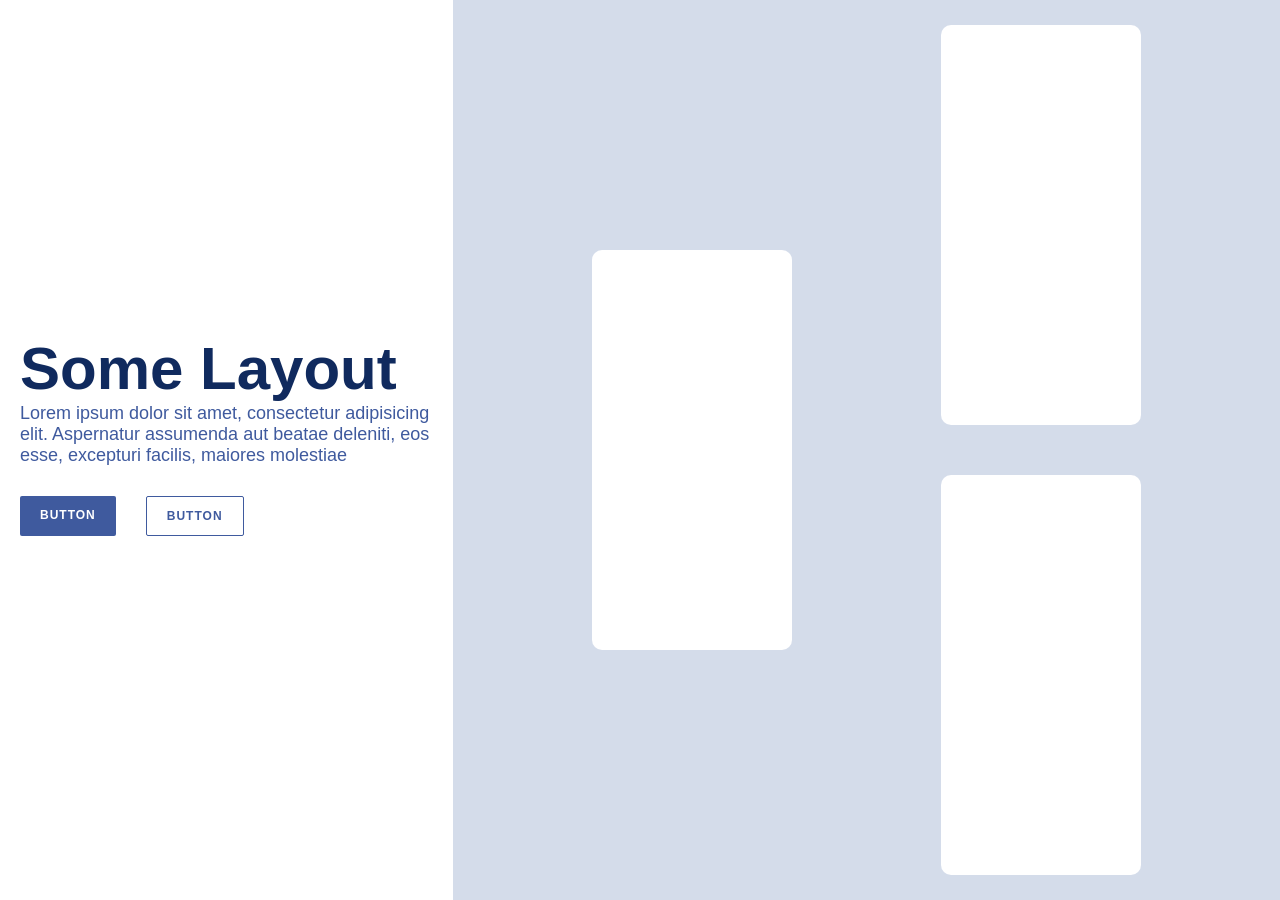
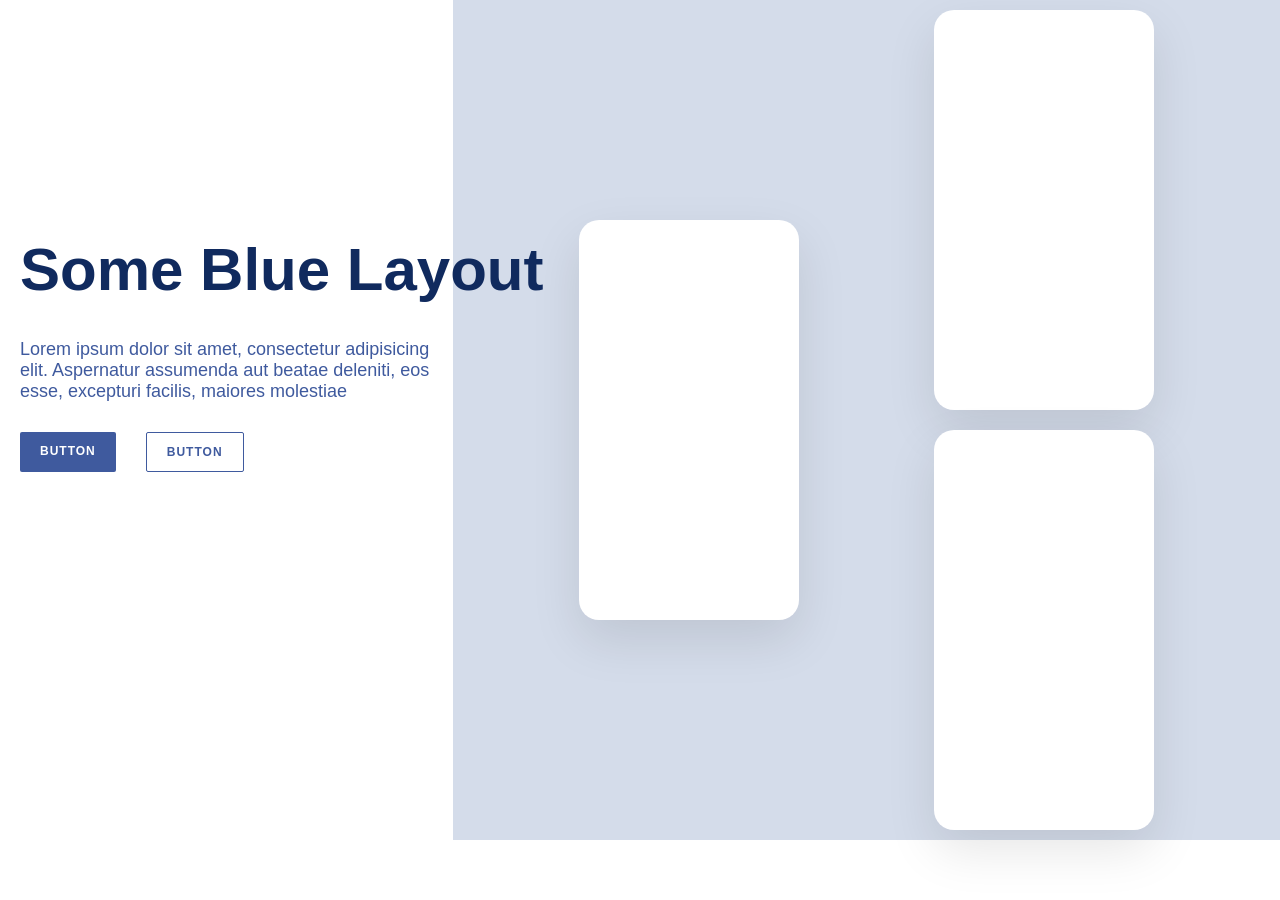
Before and after one commit to VestHQ/animated-layout-test, a Jekyll site: the page built from index.html, in a window 1280 px wide. Built offline with Jekyll 4.4.1, drawn with Linux system fonts in a browser that asks for light colours; some web fonts are replaced.

Commit message:
added overlapping header on large screen and fixed small screen container overlap

```diff
--- a/_includes/index.html
+++ b/_includes/index.html
@@ -1,6 +1,6 @@
 <main class="main">
     <header class="header-section">
-        <h1 class="header">Some Layout</h1>
+        <h1 class="header">Some Blue Layout</h1>
         <p class="header__secondary">Lorem ipsum dolor sit amet, consectetur adipisicing elit. Aspernatur assumenda aut beatae deleniti, eos esse, excepturi facilis, maiores molestiae</p>
         <div class="row">
             <a href="#0" class="btn u-margin-right-small">Button</a>
--- a/_sass/1-base/mixins.scss
+++ b/_sass/1-base/mixins.scss
@@ -35,4 +35,7 @@
   @if $breakpoint == row {
     @media (min-width: 800px) { @content }
   }
+  @if $breakpoint == l-screen {
+    @media (min-width: 1100px) { @content }
+  }
 }
--- a/_sass/2-modules/index.scss
+++ b/_sass/2-modules/index.scss
@@ -1,8 +1,8 @@
 .main {
-  height: 100vh;
-  max-height: 100vh;
+  height: 100%;
   display: flex;
   font-family: "Avenir Next", Chivo, sans-serif;
+  position: relative;
 
   @include respond(xl-phone){
     flex-direction: column;
@@ -16,10 +16,18 @@
     justify-content: center;
     margin: 2rem;
 
+
     .header {
       color: $dark-blue;
       font-size: 6rem;
 
+      @include respond(l-screen) {
+        position: absolute;
+        margin-left: 2rem;
+        top: 28%; left: 0;
+        z-index: 1;
+        width: 100%;
+      }
       &__secondary {
         font-size: 1.8rem;
         color: $cold-blue;
@@ -28,8 +36,8 @@
     }
 
     @include respond(xl-phone){
-      width: 50%;
-      min-height: 40rem;
+      width: 66.666%;
+      min-height: 33.333%;
       align-self: center;
       margin: 5rem auto;
     }
@@ -41,19 +49,20 @@
     justify-content: space-evenly;
 
     .phone {
-      width: 20rem;
+      width: 22rem;
       height: 40rem;
-      border-radius: 1rem;
+      border-radius: 2rem;
       background-color: #fff;
       margin: 1rem;
+      box-shadow: 0 2rem 5rem rgba(#000, .1);
 
       &:first-child {
         align-self: center;
       }
 
       @include respond(xl-phone){
-        width: 15rem;
-        height: 23rem;
+        width: 17rem;
+        height: 35rem;
       }
     }
     @include respond(xl-phone){
```
